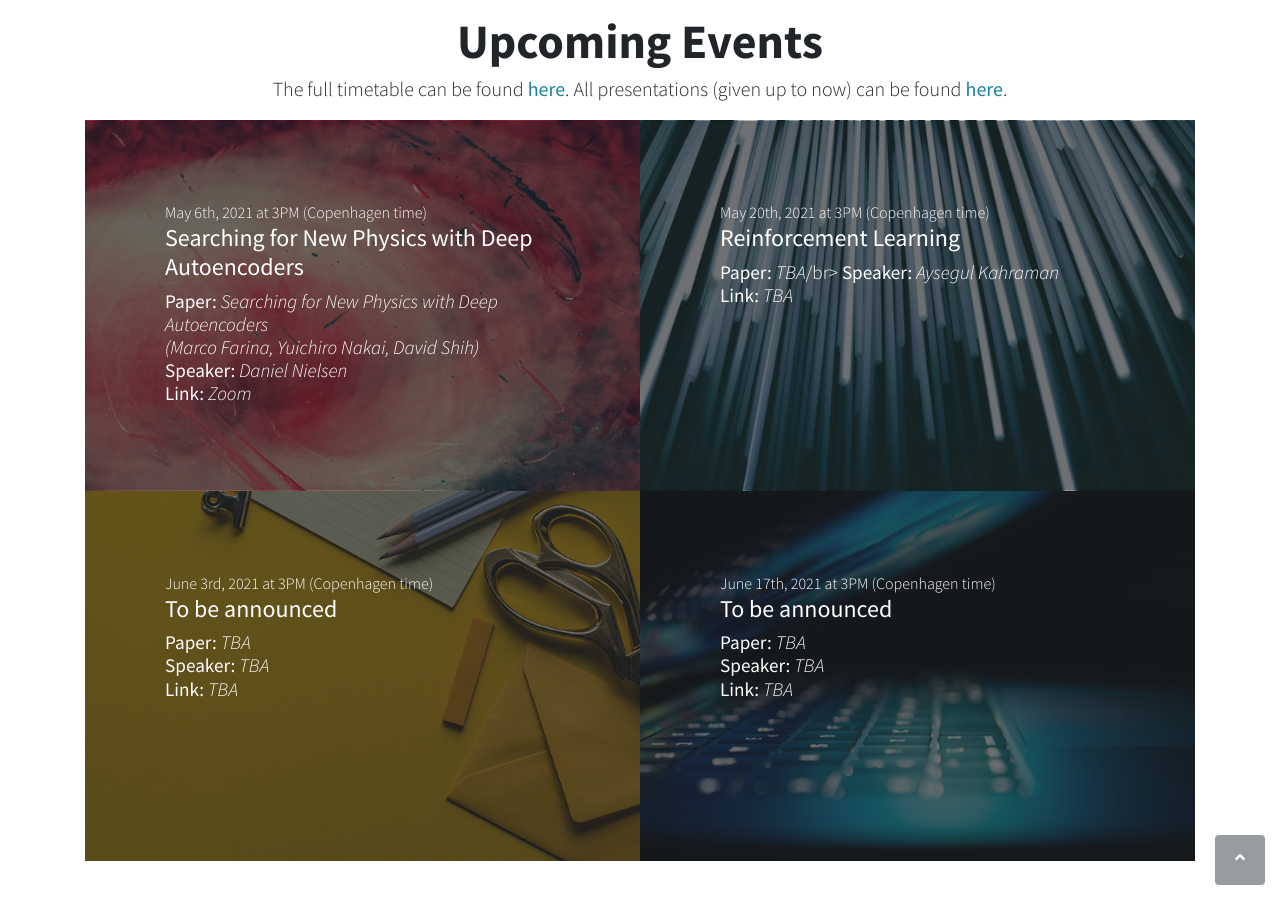
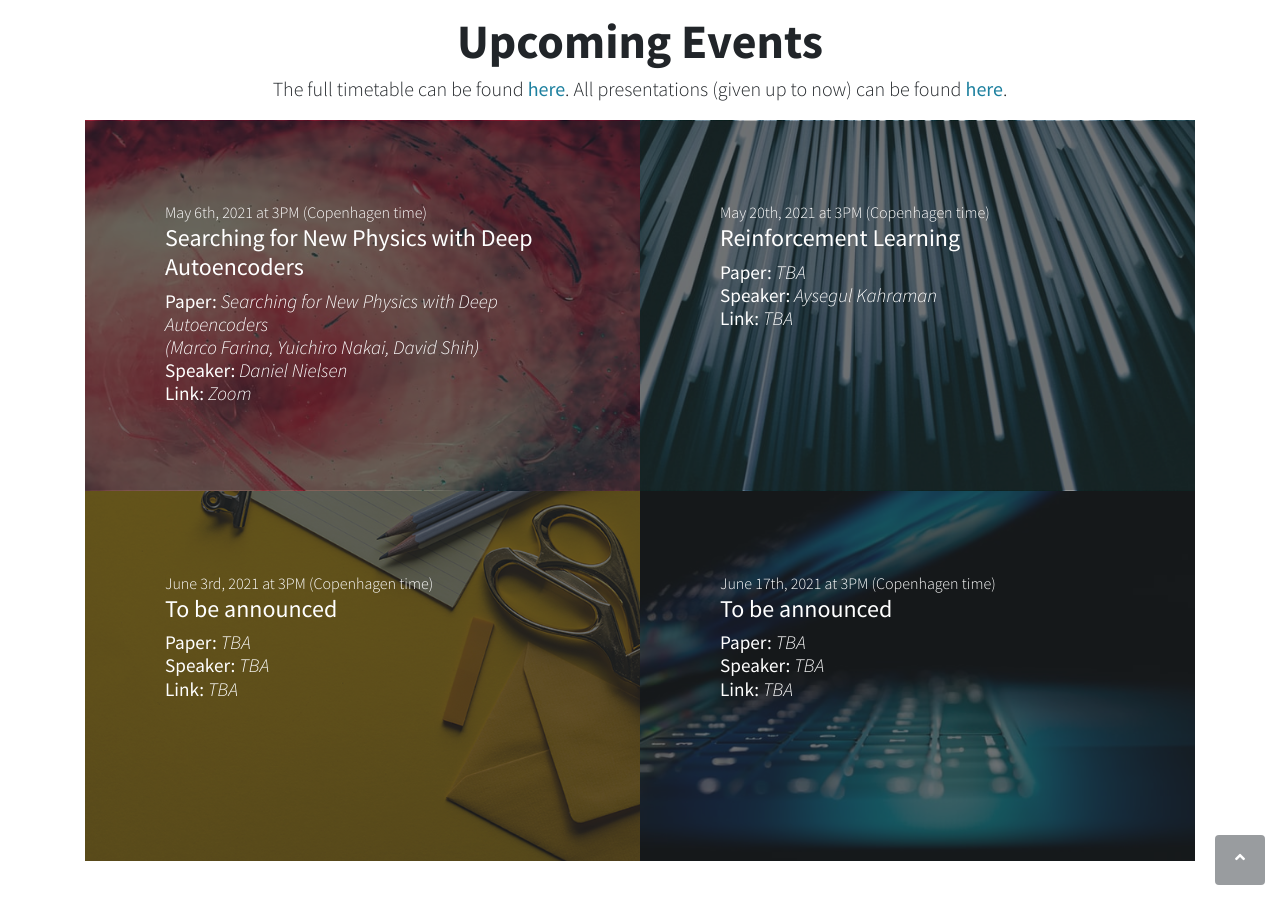
Before and after one commit to milenabaj/tinder_devops, a Jekyll site: the page index.html, which Jekyll copies as it is, in a window 1280 px wide and 900 px high, scrolled down 2086 px. Built offline with Jekyll 4.4.1, drawn with Linux system fonts in a browser that asks for light colours.

```diff
--- a/index.html
+++ b/index.html
@@ -137,7 +137,7 @@
                             <span class="font-weight-light">May 20th, 2021 at 3PM (Copenhagen time)</span>
                             <div class="h4">Reinforcement Learning</div>
                             <p class="h6">
-                                <b>Paper:</b> <i>TBA</i>/br>
+                                <b>Paper:</b> <i>TBA</i></br>
                                 <b>Speaker:</b> <i>Aysegul Kahraman</i></br>
                                 <b>Link:</b> <i>TBA</i>
                             </p>
```
